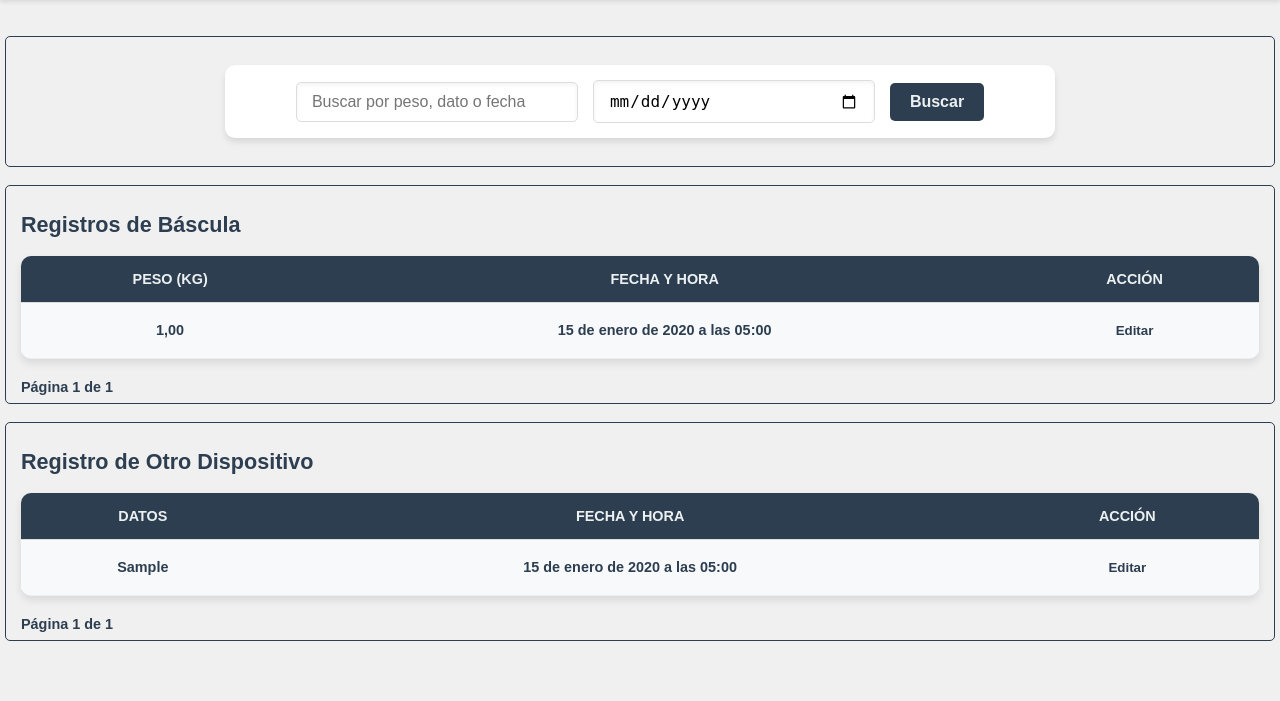
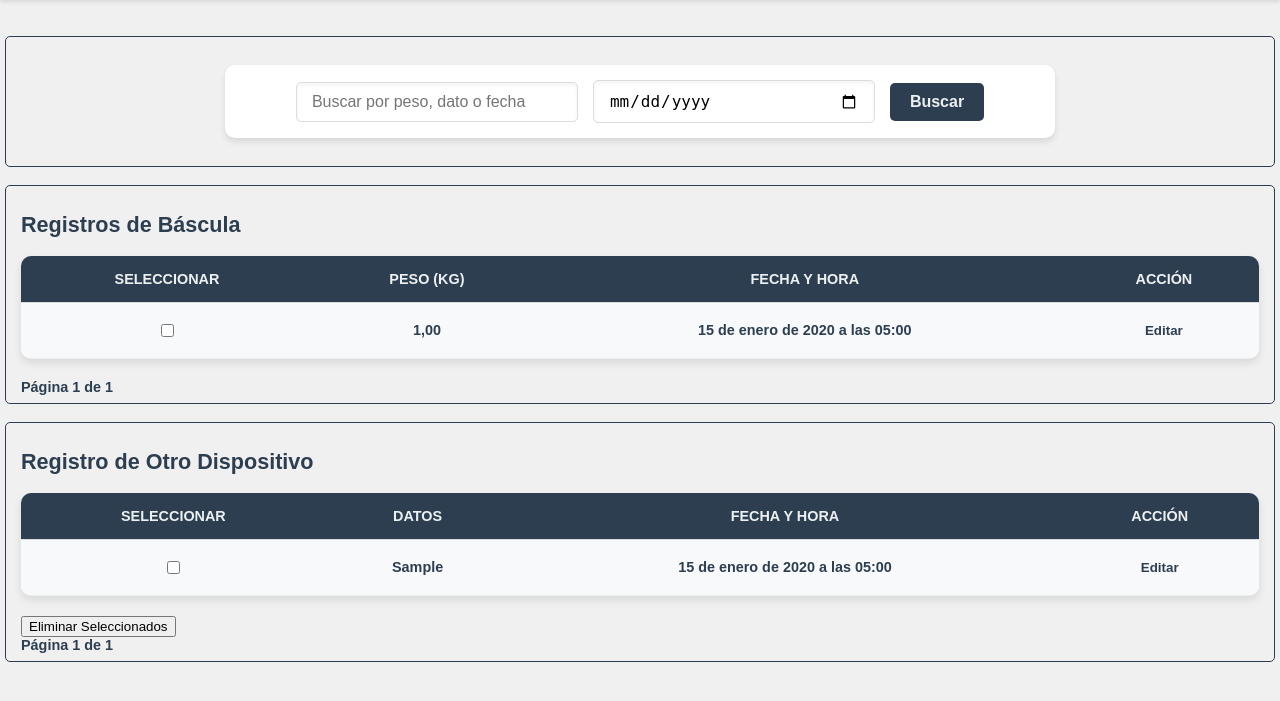
Before and after one commit to MauReyes1508/Django-Seon-2.0, a Django app: page /registro/ in a window 1280 px wide. Shown: the part 54-755 px from the top of the page. Run offline with Django 4.2, Linux system fonts and the light colour scheme; tables that the repository leaves empty hold one stand-in row (values such as "Sample post").

Commit message:
Final 2.0

```diff
--- a/seon/seon/templates/bascula/registros_bascula.html
+++ b/seon/seon/templates/bascula/registros_bascula.html
@@ -32,9 +32,10 @@
 <br>
     <section>
         <h2>Registros de Báscula</h2>
-        <table>
+        <table class="registro-bascula">
             <thead>
                 <tr>
+                    <th>Seleccionar</th>
                     <th>Peso (Kg)</th>
                     <th>Fecha y Hora</th>
                     <th>Acción</th>
@@ -43,6 +44,9 @@
             <tbody>
                 {% for registro in registros_bascula %}
                 <tr>
+                    <td>
+                        <input type="checkbox" class="registro-checkbox" value="{{ registro.id }}">
+                    </td>
                     <td>{{ registro.peso }}</td>
                     <td>{{ registro.fecha_hora_local }}</td>
                     <td>
@@ -61,7 +65,7 @@
             {% if registros_bascula.has_previous %}
                 <a href="?page_bascula={{ registros_bascula.previous_page_number }}">Anterior</a>
             {% endif %}
-            Página 1{{ registros_bascula_number }} de {{ registros_bascula.paginator.num_pages }}
+            Página {{ registros_bascula.number }} de {{ registros_bascula.paginator.num_pages }}
             {% if registros_bascula.has_next %}
                 <a href="?page_bascula={{ registros_bascula.next_page_number }}">Siguiente</a>
             {% endif %}
@@ -70,9 +74,10 @@
 <br>
     <section>
         <h2>Registro de Otro Dispositivo</h2>
-        <table>
+        <table class="registro-dispositivo">
             <thead>
                 <tr>
+                    <th>Seleccionar</th>
                     <th>Datos</th>
                     <th>Fecha y Hora</th>
                     <th>Acción</th>
@@ -81,6 +86,9 @@
             <tbody>
                 {% for registro in registros_dispositivo %}
                 <tr>
+                    <td>
+                        <input type="checkbox" class="registro-checkbox" value="{{ registro.id }}">
+                    </td>
                     <td>{{ registro.datos }}</td>
                     <td>{{ registro.fecha_hora_local }}</td>
                     <td>
@@ -95,11 +103,15 @@
             </tbody>
         </table>
 
+        <button id="eliminar-btn" class="btn-eliminar">Eliminar Seleccionados</button>
+
         <div>
             {% if registros_dispositivo.has_previous %}
                 <a href="?page_dispositivo={{ registros_dispositivo.previous_page_number }}">Anterior</a>
             {% endif %}
             Página {{ registros_dispositivo.number }} de {{ registros_dispositivo.paginator.num_pages }}
+
+
             {% if registros_dispositivo.has_next %}
                 <a href="?page_dispositivo={{ registros_dispositivo.next_page_number }}">Siguiente</a>
             {% endif %}
@@ -158,6 +170,7 @@
             const form = document.getElementById("editar-form");
             const imprimirBtn = document.getElementById("imprimir-btn");
             const searhInput = document.querySelector('input[name="q"]');
+            const eliminarBtn = document.getElementById("btn-eliminar");
 
             searhInput.addEventListener("input", function () {
                 const query = searhInput.value.toLowerCase();
--- a/seon/seon/templates/register.html
+++ b/seon/seon/templates/register.html
@@ -14,7 +14,6 @@
             <h1>Registro de Usuario</h1>
             <form method="post">
                 {% csrf_token %}
-                <!-- Primera fila -->
                 <p>
                     <label for="username">Usuario</label>
                     <input type="text" name="username" id="username">
@@ -40,7 +39,6 @@
                     <input type="number" name="cla_bodega" id="cla_bodega">
                 </p>
 
-                <!-- Segunda fila -->
                 <p>
                     <label for="caja">Caja</label>
                     <input type="number" name="caja" id="caja">
@@ -62,7 +60,6 @@
                     <input type="password" name="confirm_password" id="confirm_password">
                 </p>
 
-                <!-- Botón -->
                 <button type="submit">Registrar Usuario</button>
                 <a href="{% url 'login' %}"><button type="button">Login</button></a>
             </form>
--- a/seon/seon/views.py
+++ b/seon/seon/views.py
@@ -171,10 +171,8 @@ def remove_accents(input_str):
 def lista_terceros(request):
     query = request.GET.get('query', '').strip()
     if query:
-        # Normalizar el texto para eliminar tildes
         query_normalizada = remove_accents(query)
 
-        # Realizar la búsqueda (buscando en varios campos) con la versión normalizada
         resultados = Tercero.objects.filter(
             Q(nitter__icontains=query_normalizada) |
             Q(nomter__icontains=query_normalizada) |
@@ -211,7 +209,6 @@ def editar_tercero(request, codter):
         print(f"DEBUG: POST data = {request.POST}")
         form = TerceroForm(request.POST, instance=tercero)
 
-        # Verificar choices en el momento de la validación
         print(f"DEBUG: Choices de tipnit antes de validar: {form.fields['tipnit'].choices}")
         print(f"DEBUG: Valor enviado para tipnit: {request.POST.get('tipnit')}")
 
```
Also changed, not shown: seon/seon/form.py (+3 -4 lines), seon/seon/models.py (+0 -9 lines), seon/seon/templates/terceros/editar_tercero.html (+12 -16 lines), seon/seon/templates/terceros/registro_terceros.html (+5 -26 lines).
